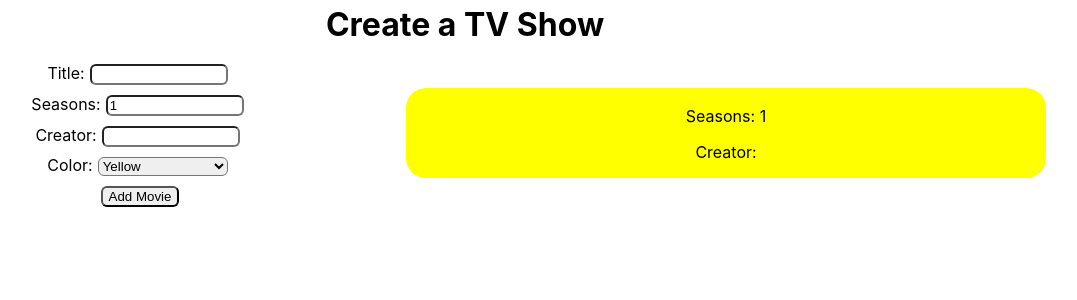
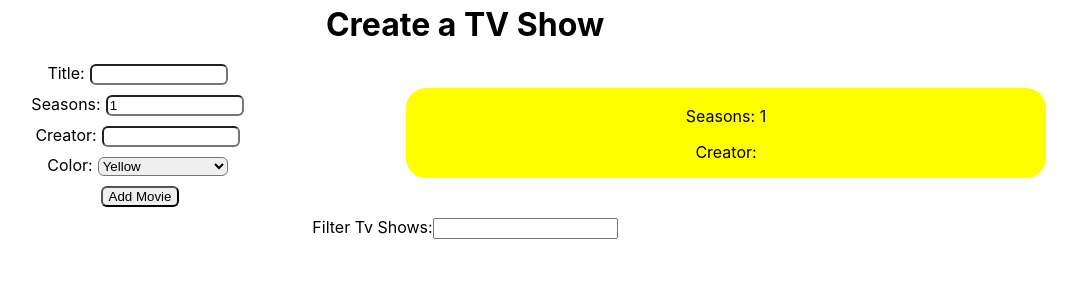
Before and after one commit to ari-harlem-caballero/React-Scratch-tvshow-list, a React (Create React App) app: page / in a window 1280 px wide. Shown: the top 300 px of the page, without its empty margins (175-1252 px from the left). Built offline with nearby package versions, Linux system fonts and the light colour scheme.

Commit message:
created filter func

```diff
--- a/src/App.js
+++ b/src/App.js
@@ -2,6 +2,7 @@ import './App.css';
 import { useState } from 'react';
 import TVShow from './TVShows/TVShow';
 import TVShowForm from './TVShows/TVShowForm';
+import TVShowList from './TVShows/TVShowList';
 
 function App() {
   // state: allShows, filteredShows, showTitle, showSeasons, showCreator, showColor, *showActors[]*
@@ -14,7 +15,10 @@ function App() {
 
   // functions: filter, delete, submit(new)
   function handleFilterShows(search) {
+    const filterShows = allShows.filter(tvshow => tvshow.title.includes(search));
 
+    search ? setFilteredShows(filterShows)
+      : setFilteredShows(allShows);
   }
 
   function handleDeleteShow(id) {
@@ -65,6 +69,12 @@ function App() {
       </section>
       <section className='bottom'>
         {/* filter, list */}
+        <div>
+        Filter Tv Shows:
+          <input onChange={(e) => handleFilterShows(e.target.value)} />
+        </div>
+        {/* <TVShowList
+          tvshows={} /> */}
       </section>
     </div>
   );
```
